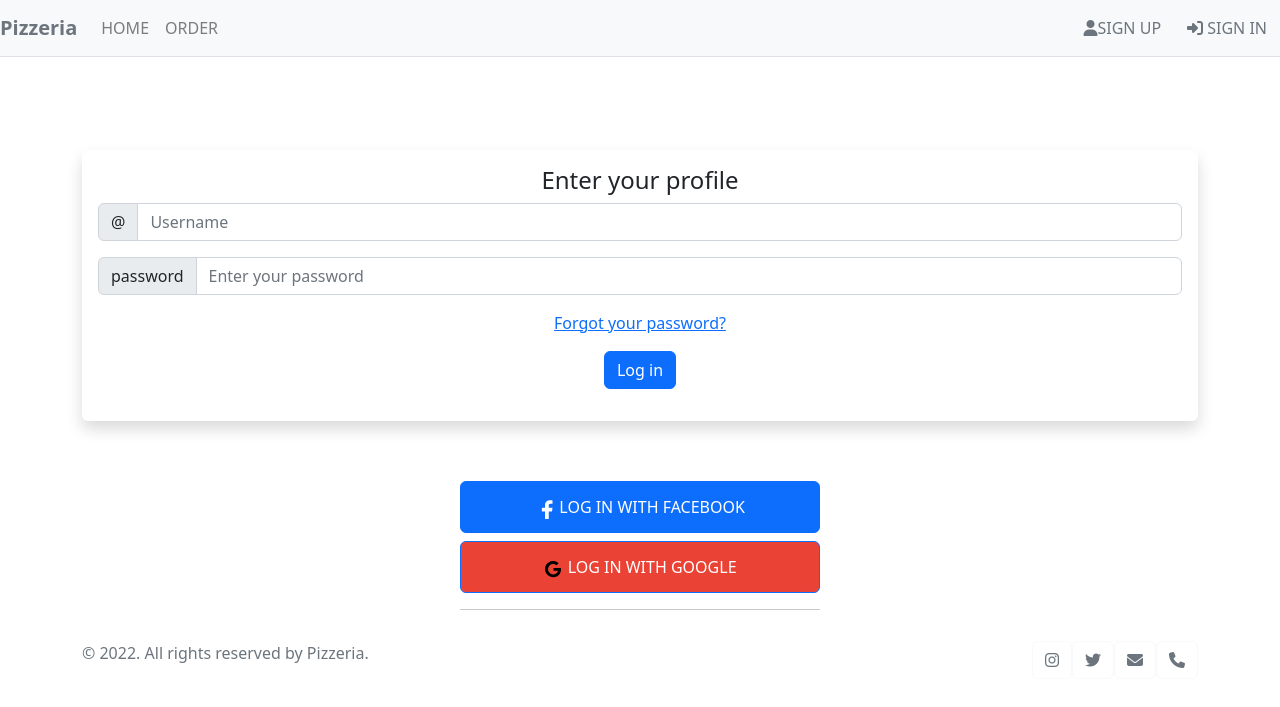
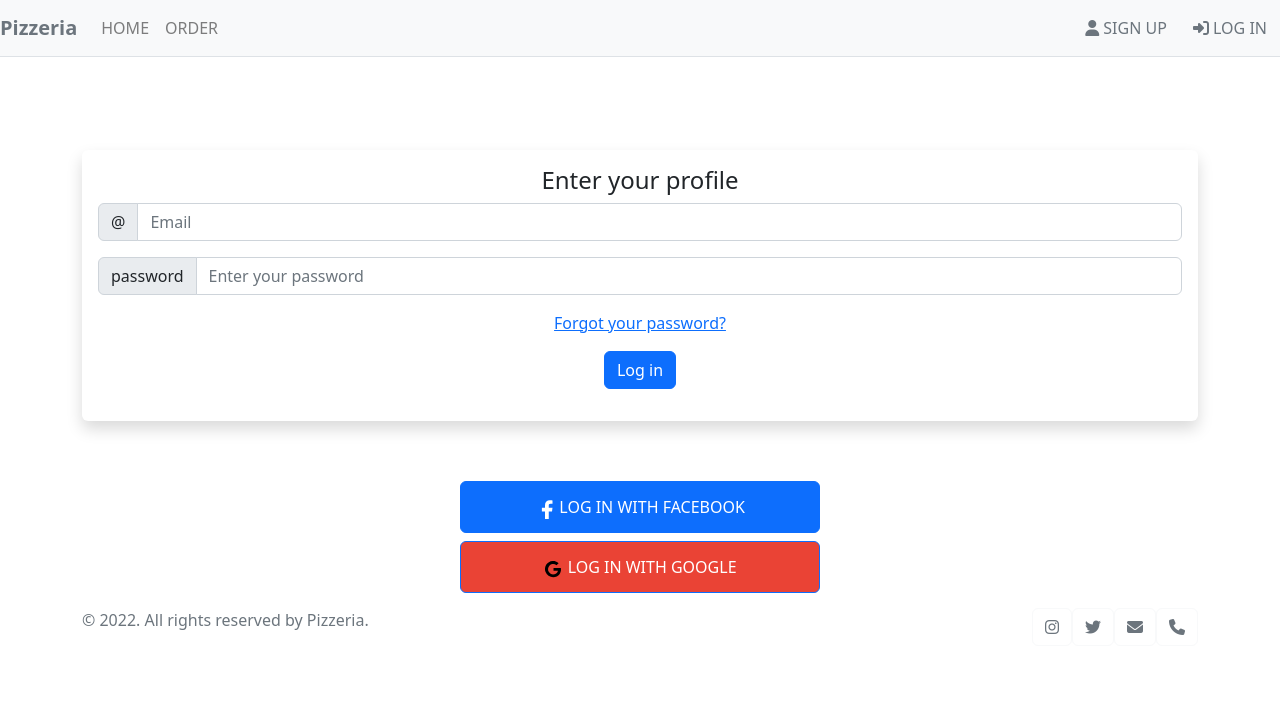
Before and after one commit to AliaksPaul/PizzaShop, a Django app: page /accounts/sign_in/ in a window 1280 px wide. Shown: the top 707 px of the page. Run offline with Django 4.2, Linux system fonts and the light colour scheme; some libraries are stand-ins or nearby versions.

Commit message:
- Add google login, fix layout

```diff
--- a/accounts/urls.py
+++ b/accounts/urls.py
@@ -4,9 +4,9 @@ from . import views
 
 urlpatterns = [
     # http://localhost:8000/accounts/sign_up/
-    path('sign_up/', views.SignUpListView.as_view(), name='sign_up'),
+    path('sign_up/', views.SignUpListView.as_view(), name='signup'),
     # http://localhost:8000/accounts/sign_in/
-    path('sign_in/', views.SignInListView.as_view(), name='sign_in'),
+    path('sign_in/', views.SignInListView.as_view(), name='signin'),
     # http://localhost:8000/accounts/profile/
     path('profile/', views.ProfileListView.as_view(), name='profile'),
     # http://localhost:8000/accounts/email/
--- a/accounts/views.py
+++ b/accounts/views.py
@@ -9,13 +9,14 @@ class SignUpListView(generics.ListAPIView):
     renderer_classes = [TemplateHTMLRenderer]
 
     def get(self, request, *args, **kwargs):
-        return Response(template_name="registration/signUp.html")
+        return Response(template_name="accounts/registration.html")
+
 
 class SignInListView(generics.ListAPIView):
     renderer_classes = [TemplateHTMLRenderer]
 
     def get(self, request, *args, **kwargs):
-        return Response(template_name="registration/signIn.html")
+        return Response(template_name="accounts/login.html")
 
 
 class ProfileListView(generics.ListAPIView):
--- a/templates/accounts/login.html
+++ b/templates/accounts/login.html
@@ -1,85 +1,71 @@
 {% extends 'base.html' %}
+{% load socialaccount %}
 
 {% block content %}
+<div class="container">
+    <div style="margin-top:150px; margin-bottom: 40px;">
+        {% if form.errors %}
 
+        <div class="alert alert-danger alert-dismissible">
+            <button type="button" class="close" data-dismiss="alert">&times;</button>
+            <strong>Error!</strong> Incorrect login or password. Please, try again.
+        </div>
+        {% endif %}
+        <div class="shadow p-3 mb-5 bg-body rounded">
+            <form method="post" action="{% url 'login' %}">
+                {% csrf_token %}
+                <center>
+                    <h4>Enter your profile</h4>
+                </center>
+                <div class="input-group mb-3">
+                    <span class="input-group-text" id="basic-addon1">@</span>
+                    <input type="text" name="email" class="form-control" placeholder="Email" aria-label="email"
+                           aria-describedby="basic-addon1">
+                </div>
 
-
-  <div class="container" style="margin-top: 80px; max-width: 30%">
-    <p class="text-center" style="font-size: 32px">Login</p>
+                <div class="input-group mb-3">
+                    <span class="input-group-text" id="basic-addon3">password</span>
+                    <input type="password" class="form-control" name="password" id="basic-url"
+                           placeholder="Enter your password"
+                           aria-describedby="basic-addon3">
+                </div>
+                <center>
+                    <p><a href="{% url 'password_reset' %}">Forgot your password?</a></p>
+                    <p>
+                        <button type="submit" class="btn btn-primary">Log in</button>
+                    </p>
+                </center>
+            </form>
+        </div>
+    </div>
+</div>
+<div class="container" style="margin-top: 60px; max-width: 30%">
     <div class="row">
         <div class="col">
-        <button type="button" class="btn btn-primary align-center" style="line-height: 38px; width: 100%;">
-          <svg xmlns="http://www.w3.org/2000/svg" width="20" height="20" fill="currentColor" class="facebook" viewBox="0 0 16 16">
+            <a href="{% provider_login_url 'facebook' %}" type="button" class="btn btn-primary align-center" style="line-height: 38px; width: 100%;">
+                <svg xmlns="http://www.w3.org/2000/svg" width="20" height="20" fill="currentColor" class="facebook"
+                     viewBox="0 0 16 16">
                     <path d="M11,10h2.6l0.4-3H11V5.3c0-0.9,0.2-1.5,1.5-1.5H14V1.1c-0.3,0-1-0.1-2.1-0.1C9.6,1,8,2.4,8,5v2H5.5v3H8v8h3V10z"></path>
-          </svg> LOG IN WITH FACEBOOK
-        </button>
+                </svg>
+                LOG IN WITH FACEBOOK
+            </a>
         </div>
     </div>
-
     <div class="row">
         <div class="col">
             <h6></h6>
         </div>
     </div>
-
     <div class="row">
         <div class="col">
-        <button type="button" class="btn btn-primary" href="#" style="background-color: #ea4335; line-height: 38px; width: 100%;">
+            <a type="button" class="btn btn-primary" href="{% provider_login_url 'google' %}"
+                    style="background-color: #ea4335; line-height: 38px; width: 100%;">
                 <svg width="20" height="20" viewBox="0 0 20 20" xmlns="http://www.w3.org/2000/svg" data-svg="google">
                     <path d="M17.86,9.09 C18.46,12.12 17.14,16.05 13.81,17.56 C9.45,19.53 4.13,17.68 2.47,12.87 C0.68,7.68 4.22,2.42 9.5,2.03 C11.57,1.88 13.42,2.37 15.05,3.65 C15.22,3.78 15.37,3.93 15.61,4.14 C14.9,4.81 14.23,5.45 13.5,6.14 C12.27,5.08 10.84,4.72 9.28,4.98 C8.12,5.17 7.16,5.76 6.37,6.63 C4.88,8.27 4.62,10.86 5.76,12.82 C6.95,14.87 9.17,15.8 11.57,15.25 C13.27,14.87 14.76,13.33 14.89,11.75 L10.51,11.75 L10.51,9.09 L17.86,9.09 L17.86,9.09 Z"></path>
-          </svg> LOG IN WITH GOOGLE
-        </button>
+                </svg>
+                LOG IN WITH GOOGLE
+            </a>
         </div>
     </div>
-
-    <hr></hr>
-
 </div>
-
-
-  <div class="container mt-5 row mx-auto">
-  <form class="col-6 mx-auto">
-      <div class="form-group">
-        <label for="email">E-mail:</label>
-        <ul class="list-group">
-          <li class="list-group-item d-flex justify-content-between align-items-center">
-            <span><svg width="20" height="20" viewBox="0 0 20 20" xmlns="http://www.w3.org/2000/svg" data-svg="mail"><polyline fill="none" stroke="#000" points="1.4,6.5 10,11 18.6,6.5"></polyline><path d="M 1,4 1,16 19,16 19,4 1,4 Z M 18,15 2,15 2,5 18,5 18,15 Z"></path></svg></span>
-            <input type="email" class="form-control"  id="email" placeholder="  Enter email" required>
-          </li>
-        </ul>
-      </div>
-
-      <div class="form-group">
-        <label for="password">Password:</label>
-        <ul class="list-group">
-          <li class="list-group-item d-flex justify-content-between align-items-center">
-            <span><svg width="20" height="20" viewBox="0 0 20 20" xmlns="http://www.w3.org/2000/svg" data-svg="lock"><rect fill="none" stroke="#000" height="10" width="13" y="8.5" x="3.5"></rect><path fill="none" stroke="#000" d="M6.5,8 L6.5,4.88 C6.5,3.01 8.07,1.5 10,1.5 C11.93,1.5 13.5,3.01 13.5,4.88 L13.5,8"></path></svg></span>
-          <input type="password" class="form-control" id="password" placeholder=" Enter Password" required>
-          </li>
-        </ul>
-      </div>
-
-      <div class="form-group">
-        <div class="form-check">
-          <input class="form-check-input" type="checkbox" value="" id="flexCheckDefault">
-          <label class="form-check-label" for="flexCheckDefault">
-            Remember Me
-          </label>
-        </div>
-      </div>
-
-      <div class="button">
-        <a href="#" class="link-primary">Forgot Password?</a>
-      </div>
-
-      <div>
-        <hr></hr>
-      </div>
-
-      <button type="submit" class="btn btn-primary mx-auto text-center" style="line-height: 38px; width: 100%;">
-        SING IN
-      </button>
-    </form>
-  </div>
-
-  {% endblock  %}
+{% endblock %}
--- a/templates/base.html
+++ b/templates/base.html
@@ -49,11 +49,13 @@
         </ul>
 
         {% if user.is_authenticated %}
-        <a href="#" role="button" class="btn font-weight-light text-muted">CART(0)</a>
+          <span class="font-weight-light text-muted">Logged as {{user.email}}</span>
+          <a href="{% url 'cart' %}" role="button" class="btn font-weight-light text-muted">CART(0)</a>
+          <a href="{% url 'logout' %}" role="button" class="btn font-weight-light text-muted"><i class="fa-solid fa-right-to-bracket"></i> LOGOUT</a>
+        {% else %}
+          <a href="{% url 'signup' %}" role="button" class="btn font-weight-light text-muted"><i class="fa-solid fa-user"></i> SIGN UP</a>
+          <a href="{% url 'signin' %}" role="button" class="btn font-weight-light text-muted"><i class="fa-solid fa-right-to-bracket"></i> LOG IN</a>
         {% endif %}
-        <a href="{% url 'sign_up'%}" role="button" class="btn font-weight-light text-muted"><i class="fa-solid fa-user"></i>SIGN UP</a>
-        <a href="{% url 'sign_in'%}" role="button" class="btn font-weight-light text-muted"><i class="fa-solid fa-right-to-bracket"></i> SIGN IN</a>
-
       </div>
     </nav>
   </header>
--- a/templates/registration/signIn.html
+++ /dev/null
@@ -1,76 +0,0 @@
-{% extends 'base.html' %}
-{% load socialaccount %}
-
-{% block content %}
-<div class="container">
-    <div style="margin-top:150px; margin-bottom: 40px;">
-        {% if form.errors %}
-
-        <div class="alert alert-danger alert-dismissible">
-            <button type="button" class="close" data-dismiss="alert">&times;</button>
-            <strong>Error!</strong> Incorrect login or password. Please, try again.
-        </div>
-        {% endif %}
-        <div class="shadow p-3 mb-5 bg-body rounded">
-            <form method="post" action="{% url 'login' %}">
-                {% csrf_token %}
-                <center>
-                    <h4>Enter your profile</h4>
-                </center>
-                <div class="input-group mb-3">
-                    <span class="input-group-text" id="basic-addon1">@</span>
-                    <input type="text" name="username" class="form-control" placeholder="Username" aria-label="username"
-                           aria-describedby="basic-addon1">
-                </div>
-
-                <div class="input-group mb-3">
-                    <span class="input-group-text" id="basic-addon3">password</span>
-                    <input type="password" class="form-control" name="password" id="basic-url"
-                           placeholder="Enter your password"
-                           aria-describedby="basic-addon3">
-                </div>
-                <center>
-                    <p><a href="{% url 'password_reset' %}">Forgot your password?</a></p>
-                    <p>
-                        <button type="submit" class="btn btn-primary">Log in</button>
-                    </p>
-                </center>
-            </form>
-        </div>
-    </div>
-</div>
-<div class="container" style="margin-top: 60px; max-width: 30%">
-
-    <div class="row">
-        <div class="col">
-            <a href="{% provider_login_url 'facebook' %}" type="button" class="btn btn-primary align-center" style="line-height: 38px; width: 100%;">
-                <svg xmlns="http://www.w3.org/2000/svg" width="20" height="20" fill="currentColor" class="facebook"
-                     viewBox="0 0 16 16">
-                    <path d="M11,10h2.6l0.4-3H11V5.3c0-0.9,0.2-1.5,1.5-1.5H14V1.1c-0.3,0-1-0.1-2.1-0.1C9.6,1,8,2.4,8,5v2H5.5v3H8v8h3V10z"></path>
-                </svg>
-                LOG IN WITH FACEBOOK
-            </a>
-        </div>
-    </div>
-
-    <div class="row">
-        <div class="col">
-            <h6></h6>
-        </div>
-    </div>
-
-    <div class="row">
-        <div class="col">
-            <button type="button" class="btn btn-primary" href="#"
-                    style="background-color: #ea4335; line-height: 38px; width: 100%;">
-                <svg width="20" height="20" viewBox="0 0 20 20" xmlns="http://www.w3.org/2000/svg" data-svg="google">
-                    <path d="M17.86,9.09 C18.46,12.12 17.14,16.05 13.81,17.56 C9.45,19.53 4.13,17.68 2.47,12.87 C0.68,7.68 4.22,2.42 9.5,2.03 C11.57,1.88 13.42,2.37 15.05,3.65 C15.22,3.78 15.37,3.93 15.61,4.14 C14.9,4.81 14.23,5.45 13.5,6.14 C12.27,5.08 10.84,4.72 9.28,4.98 C8.12,5.17 7.16,5.76 6.37,6.63 C4.88,8.27 4.62,10.86 5.76,12.82 C6.95,14.87 9.17,15.8 11.57,15.25 C13.27,14.87 14.76,13.33 14.89,11.75 L10.51,11.75 L10.51,9.09 L17.86,9.09 L17.86,9.09 Z"></path>
-                </svg>
-                LOG IN WITH GOOGLE
-            </button>
-        </div>
-    </div>
-    <hr></hr>
-
-</div>
-{% endblock %}
```
Also changed, not shown: pizzeria/settings.py (+19 -2 lines), templates/accounts/registration.html (+16 -9 lines), templates/registration/signUp.html (deleted, +0 -56 lines), 1 other file. Lines whose indentation alone changed are shown as unchanged.
